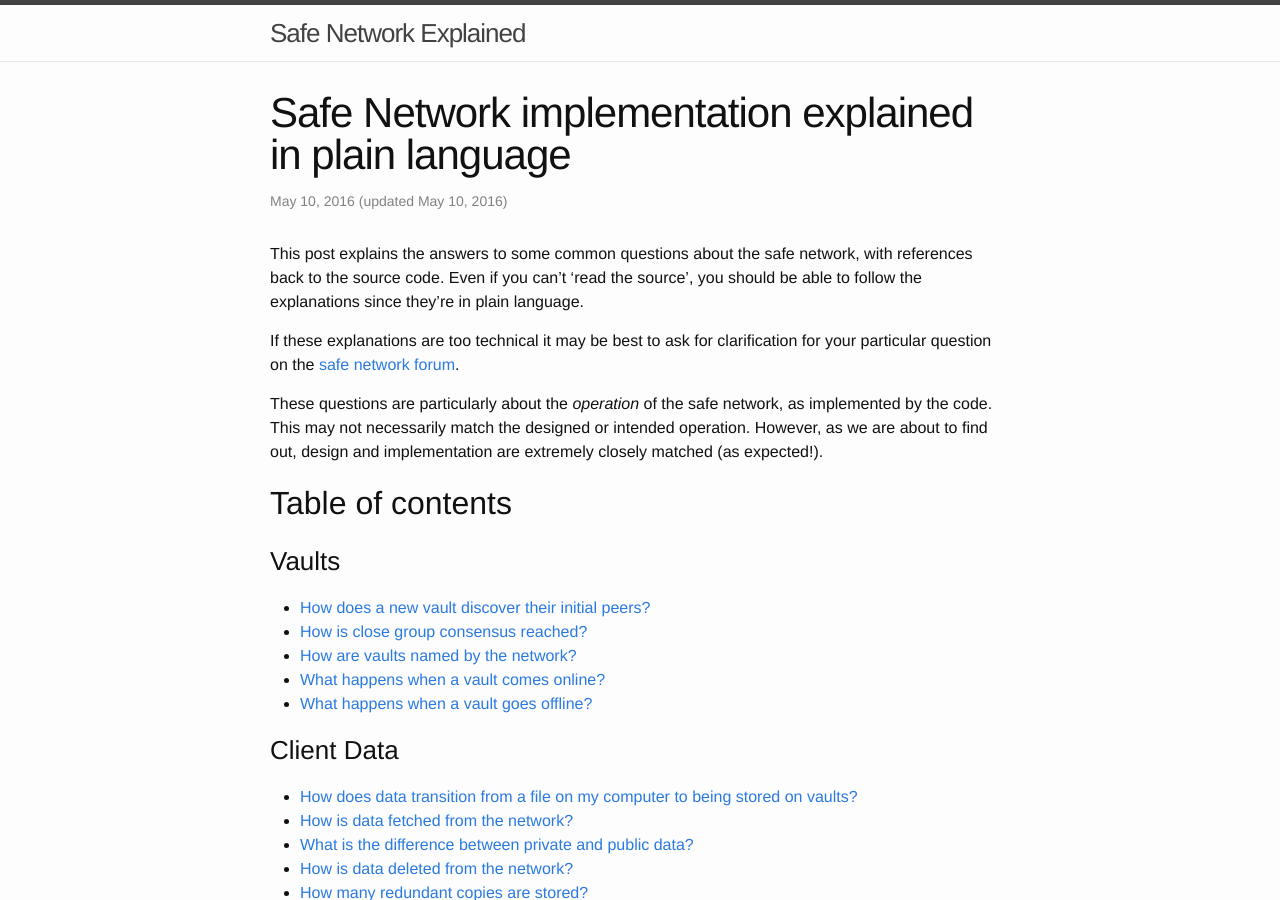
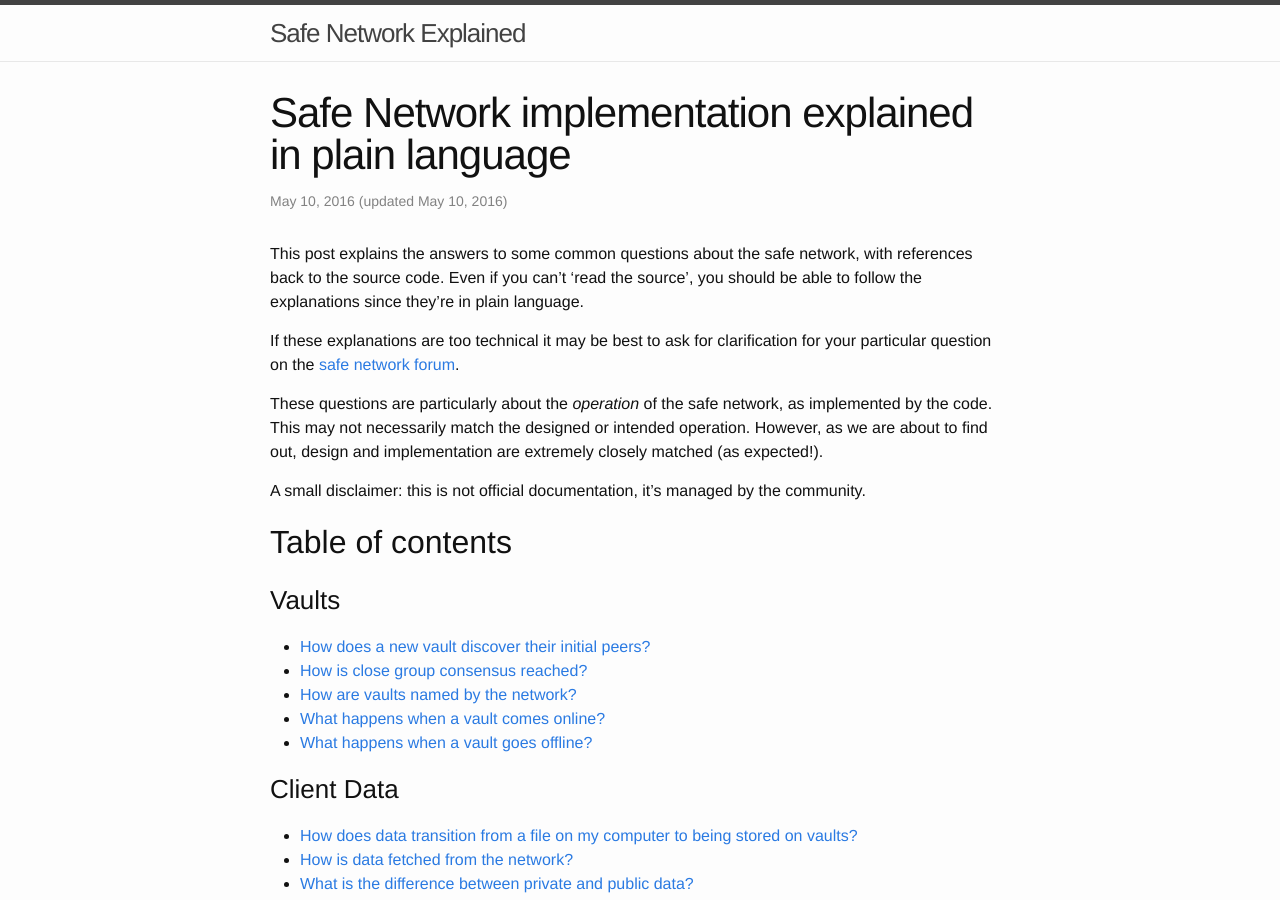
Before and after one commit to safe-network-explained/safe-network-explained.github.io, a Jekyll site: the page built from _posts/2016-05-10-safe-network-implementation-explained-in-plain-language.markdown, in a window 1280 px wide and 900 px high. Built offline with Jekyll 4.4.1, drawn with Linux system fonts in a browser that asks for light colours.

Commit message:
Disclaimer that this is not official documentation

```diff
--- a/_posts/2016-05-10-safe-network-implementation-explained-in-plain-language.markdown
+++ b/_posts/2016-05-10-safe-network-implementation-explained-in-plain-language.markdown
@@ -10,6 +10,8 @@ This post explains the answers to some common questions about the safe network,
 If these explanations are too technical it may be best to ask for clarification for your particular question on the [safe network forum](https://forum.safenetwork.io/).
 
 These questions are particularly about the *operation* of the safe network, as implemented by the code. This may not necessarily match the designed or intended operation. However, as we are about to find out, design and implementation are extremely closely matched (as expected!).
+
+A small disclaimer: this is not official documentation, it's managed by the community.
 
 ## Table of contents
 
```
